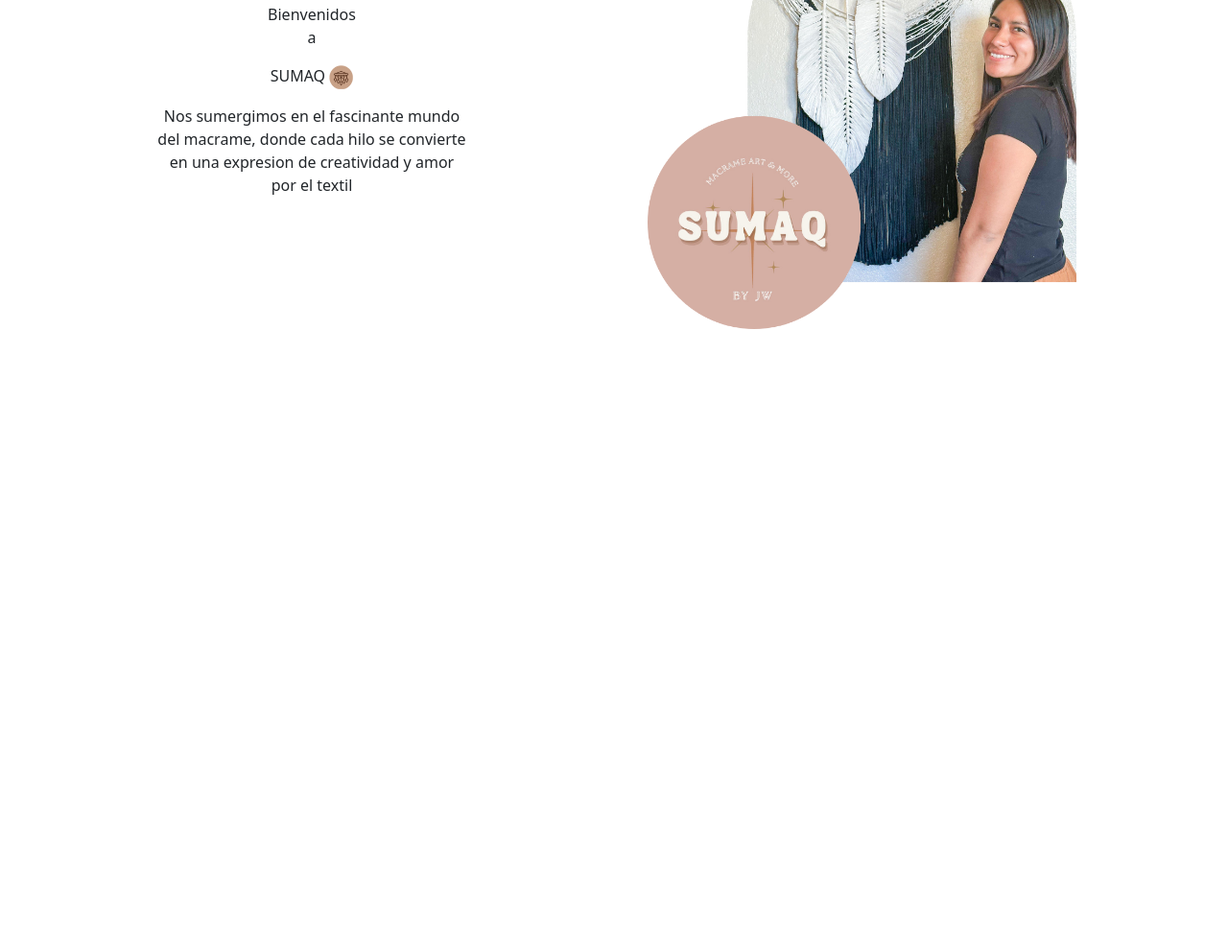
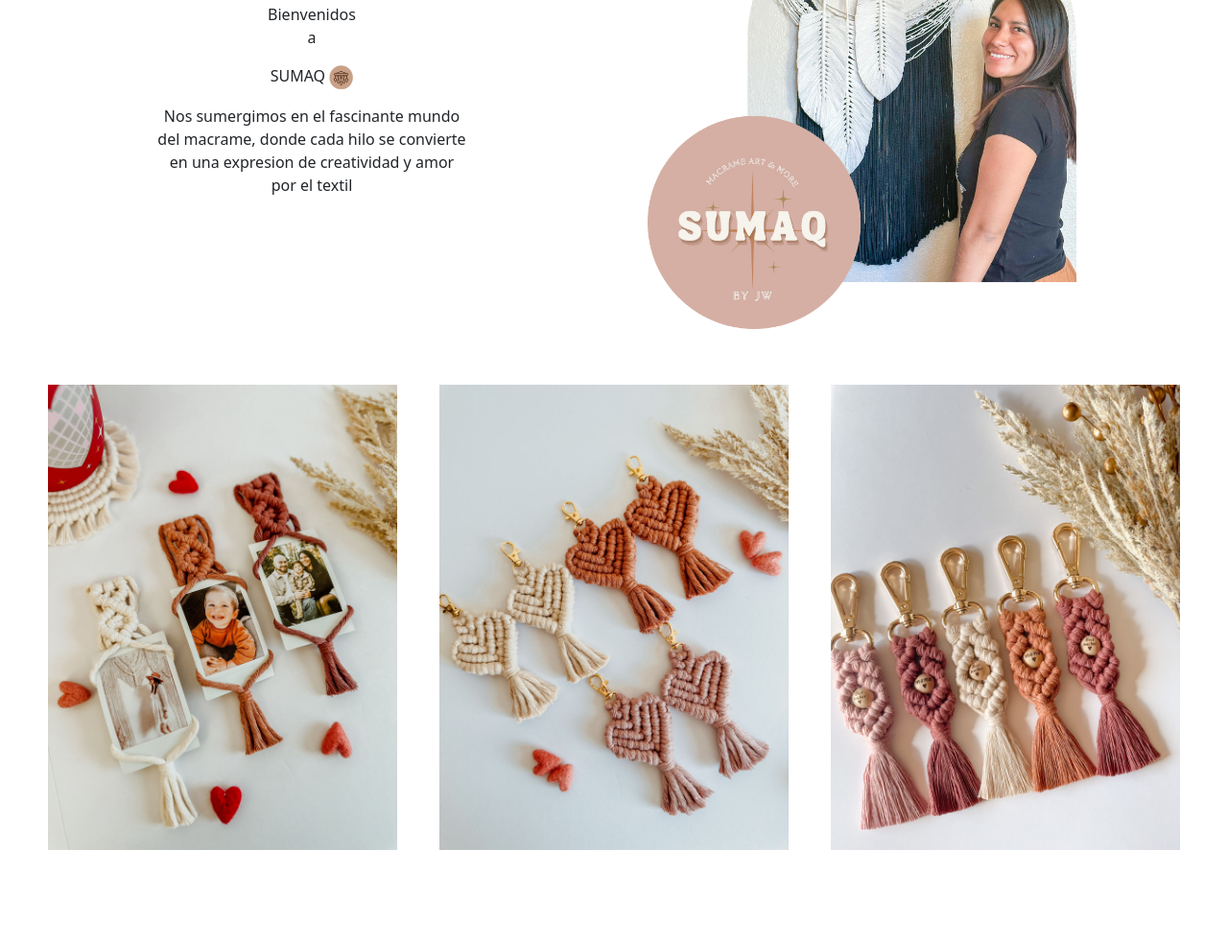
Before and after one commit to marycieloSanchez1/SUMAQ, a plain HTML site: page index.html in a window 1280 px wide. Shown: the part 385-1369 px from the top of the page at 96% size. Before the commit the page ends 800 px from the top, so only its background shows below. Drawn offline with nearby package versions, Linux system fonts and the light colour scheme.

Commit message:
productos (40%)

```diff
--- a/css/Style.css
+++ b/css/Style.css
@@ -79,6 +79,19 @@
 height: 35vh;
 width: 35vh;
 }
+.Product-reciente{
+  padding: 40px;
+}
+.Product-reciente img{
+  height: 100%;
+  width: 100%;
+  padding: 10px;
+  display: block;
+}
+.Product-container{
+  padding-top: 60px;
+  margin-bottom: 40px;
+}
 
 @media screen and (max-width: 770px) {
   .md-input {
@@ -87,10 +100,10 @@ width: 35vh;
   .Texto{
     margin-top: 5vh;
     text-align: center;
-  max-width: 100%;
+    max-width: 100%;
   }
   .Bozz{
-    left:3vh;
+    left:2vh;
   }
   .Bozz img{
     margin-top: 10vh;
--- a/index.html
+++ b/index.html
@@ -55,11 +55,12 @@
             </a>
         </div>
     </form>
+    <section class=" d-flex ">
         <div class="container-fluid">
             <div class="row g-1">
                 <div class="Texto col-md-6 ">
                     <p>Bienvenidos <br> a </p>
-                <p>SUMAQ  <a class="navbar-brand  " href="index.html">
+                    <p>SUMAQ <a class="navbar-brand  " href="index.html">
                             <img src="imagenes/icono.png" width="25" alt="logo de la pagina">
                         </a></p>
                     <p>Nos sumergimos en el fascinante mundo <br> del macrame, donde cada hilo se
@@ -73,6 +74,26 @@
                 </div>
             </div>
         </div>
+    </section>
+    <section class="Product-reciente d-flex flex-column">
+        <div clas=" container text-center Product-container ">
+            <div class="row">
+                <div class="  col-12 col-md-6 col-lg-4 my-5">
+                    <div class="Product">
+                        <img src="imagenes/Producto1.png" alt="Producto1">
+                    </div>
+                </div>
+                <div class="col-12 col-md-6 col-lg-4 my-5">
+                    <img class="card-img-top" src="imagenes/Producto2.png" alt="Producto2">
+                </div>
+                <div class=" col-12 col-md-6 col-lg-4 my-5 ">
+                    <img class="card-img-top" src="imagenes/Producto3.png" alt="Producto3">
+
+                </div>
+            </div>
+        </div>
+    </section>
+
 
     <script src="https://cdn.jsdelivr.net/npm/bootstrap@5.3.2/dist/js/bootstrap.bundle.min.js"
         integrity="sha384-C6RzsynM9kWDrMNeT87bh95OGNyZPhcTNXj1NW7RuBCsyN/o0jlpcV8Qyq46cDfL"
```
Also changed, not shown: imagenes/Producto1.png (added), imagenes/Producto2.png (added), imagenes/Producto3.png (added). Lines whose indentation alone changed are shown as unchanged.
